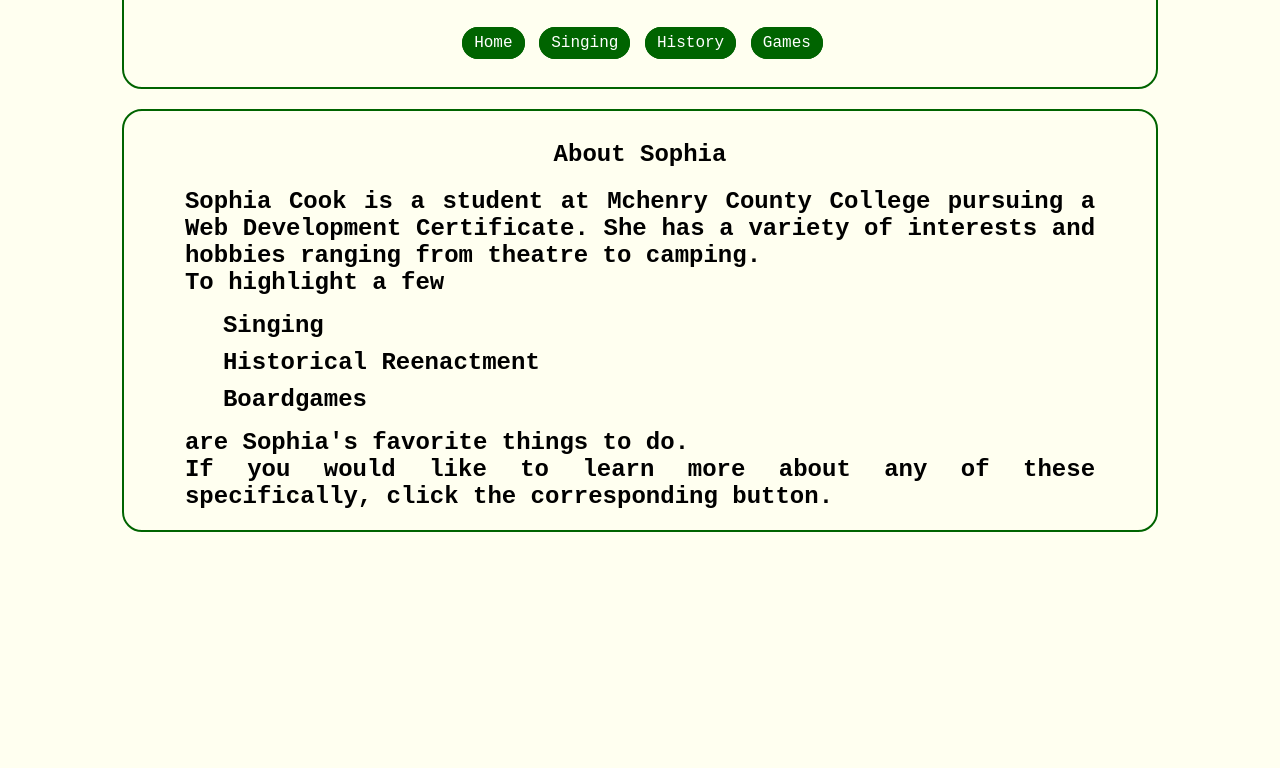
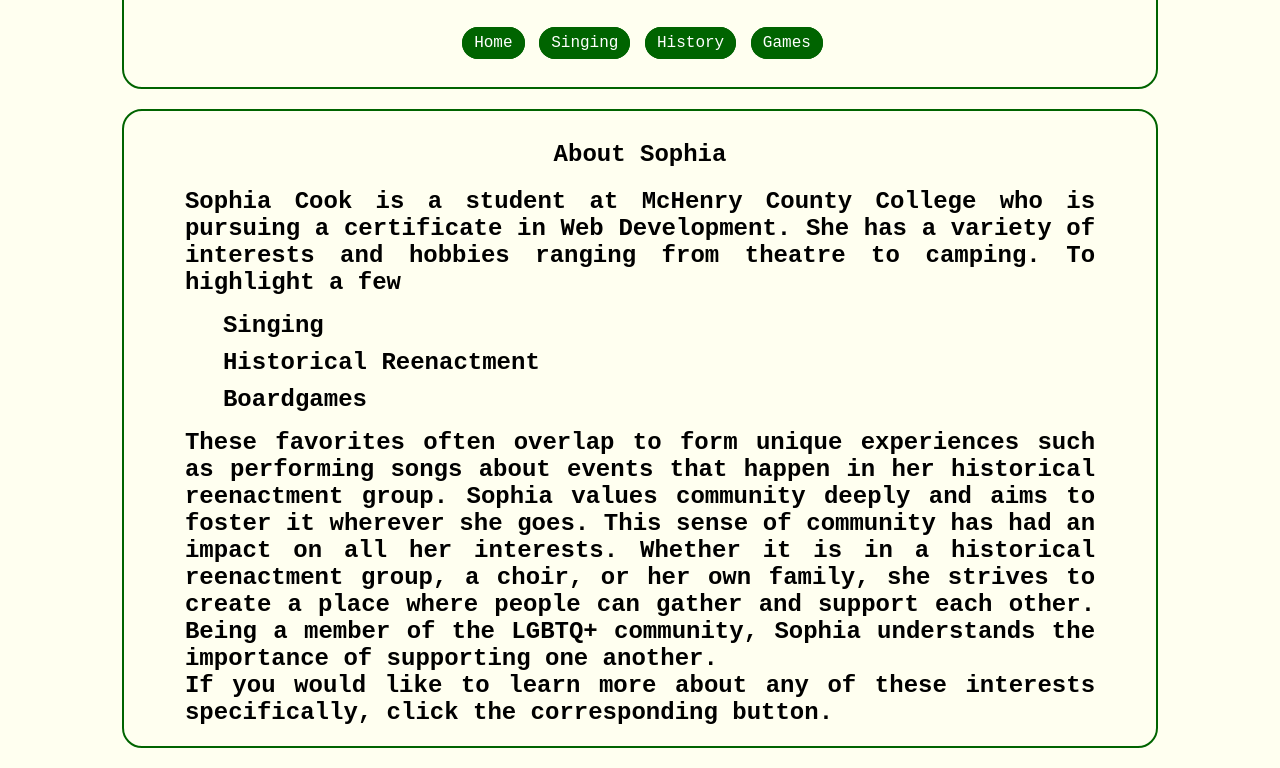
Before and after one commit to Scook-Git/web105VSC, a plain HTML site: page introduce-yourself/index.html in a window 1280 px wide. Shown: the part 93-861 px from the top of the page. Before the commit the page ends 800 px from the top, so only its background shows below. Drawn offline with Linux system fonts and the light colour scheme.

Commit message:
web writing

```diff
--- a/introduce-yourself/index.html
+++ b/introduce-yourself/index.html
@@ -20,16 +20,27 @@
     </header>
     <div class="container">
         <h2>About Sophia</h2>
-        <p>Sophia Cook is a student at Mchenry County College pursuing a Web Development Certificate.
-            She has a variety of interests and hobbies ranging from theatre to camping. <br> To highlight
-            a few
+        <p>Sophia Cook is a student at McHenry County College who is pursuing a
+            certificate in Web Development. She has a variety of interests and
+            hobbies ranging from theatre to camping.
+            To highlight a few
         </p>
         <ul>
             <li>Singing</li>
             <li>Historical Reenactment</li>
             <li>Boardgames</li>
         </ul>
-        <p>are Sophia's favorite things to do. <br>If you would like to learn more about any of these specifically, click the corresponding button.</p>
+        <p> These favorites often overlap to form unique experiences such as
+            performing songs about events that happen in her historical
+            reenactment group. Sophia values community deeply and aims to
+            foster it wherever she goes. This sense of community has had an
+            impact on all her interests. Whether it is in a historical
+            reenactment group, a choir, or her own family, she strives to
+            create a place where people can gather and support each other.
+            Being a member of the LGBTQ+ community, Sophia understands the
+            importance of supporting one another. <br> If you would like to
+            learn more about any of these interests specifically, click the
+            corresponding button.
     </div>
 </body>
 </html>
```
